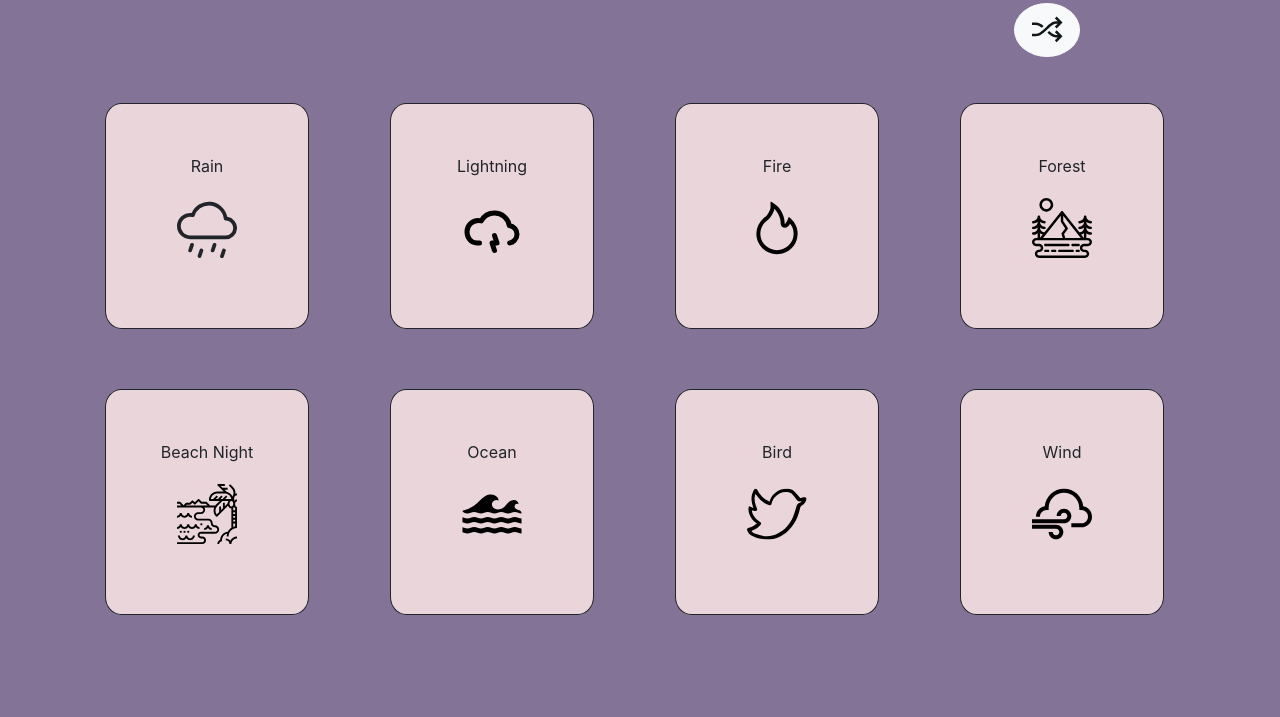
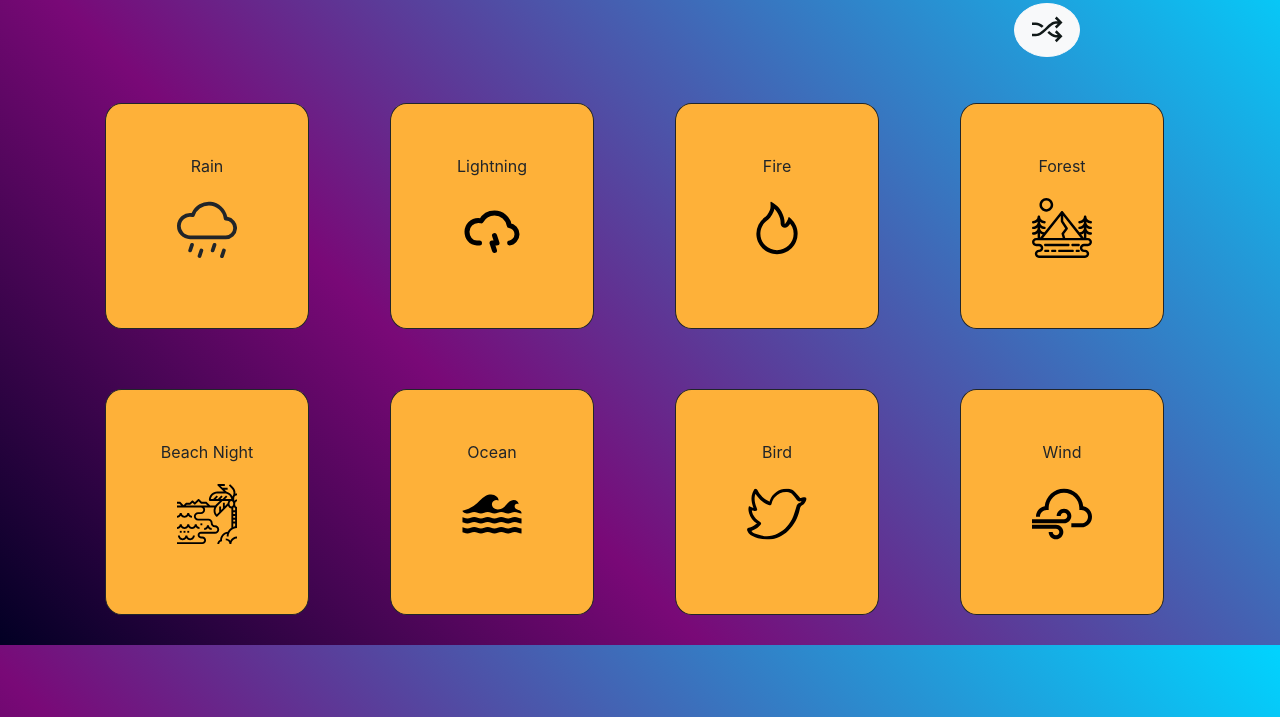
Before and after one commit to sindhu-149/Zen, a plain HTML site: page index.html in a window 1280 px wide. Shown: the part 83-800 px from the top of the page. Drawn offline with nearby package versions, Linux system fonts and the light colour scheme.

Commit message:
gradient

```diff
--- a/css/style.css
+++ b/css/style.css
@@ -9,7 +9,7 @@
   border:solid 1px;
   margin:30px 20px;
   border-radius: 8%;
-  background-color:#E9D5DA;
+  background-color:#FEB139;
 
 }
 .sound-icon{
@@ -24,8 +24,8 @@
 }
 
 body {
-  background-color:#827397;
-}
+  background: rgb(2,0,36);
+  background: linear-gradient(45deg, rgba(2,0,36,1) 0%, rgba(121,9,119,1) 35%, rgba(0,212,255,1) 100%);}
 
 .navbar-brand {
   font-family: "Montserrat";
```
